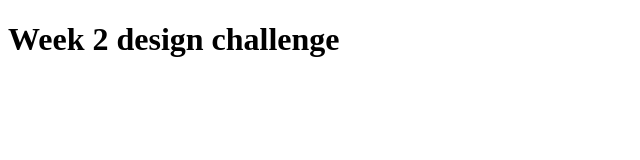
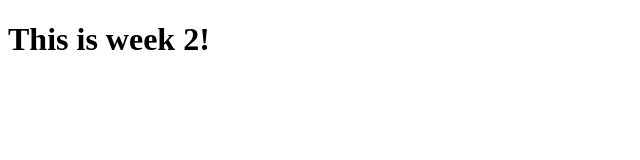
Before and after one commit to Scorpio78bd/week2, a plain HTML site: page index.html in a window 1280 px wide. Shown: the whole page, without its empty margins (0-640 px from the left). Drawn offline with Linux system fonts and the light colour scheme.

Commit message:
changed header

```diff
--- a/index.html
+++ b/index.html
@@ -2,10 +2,9 @@
 <html lang="en" dir="ltr">
   <head>
     <meta charset="utf-8">
-    <title>week 2</title>
+    <title>Week 2</title>
   </head>
   <body>
-    <h1>Week 2 design challenge</h1>
-
+    <h1>This is week 2!</h1>
   </body>
 </html>
```
